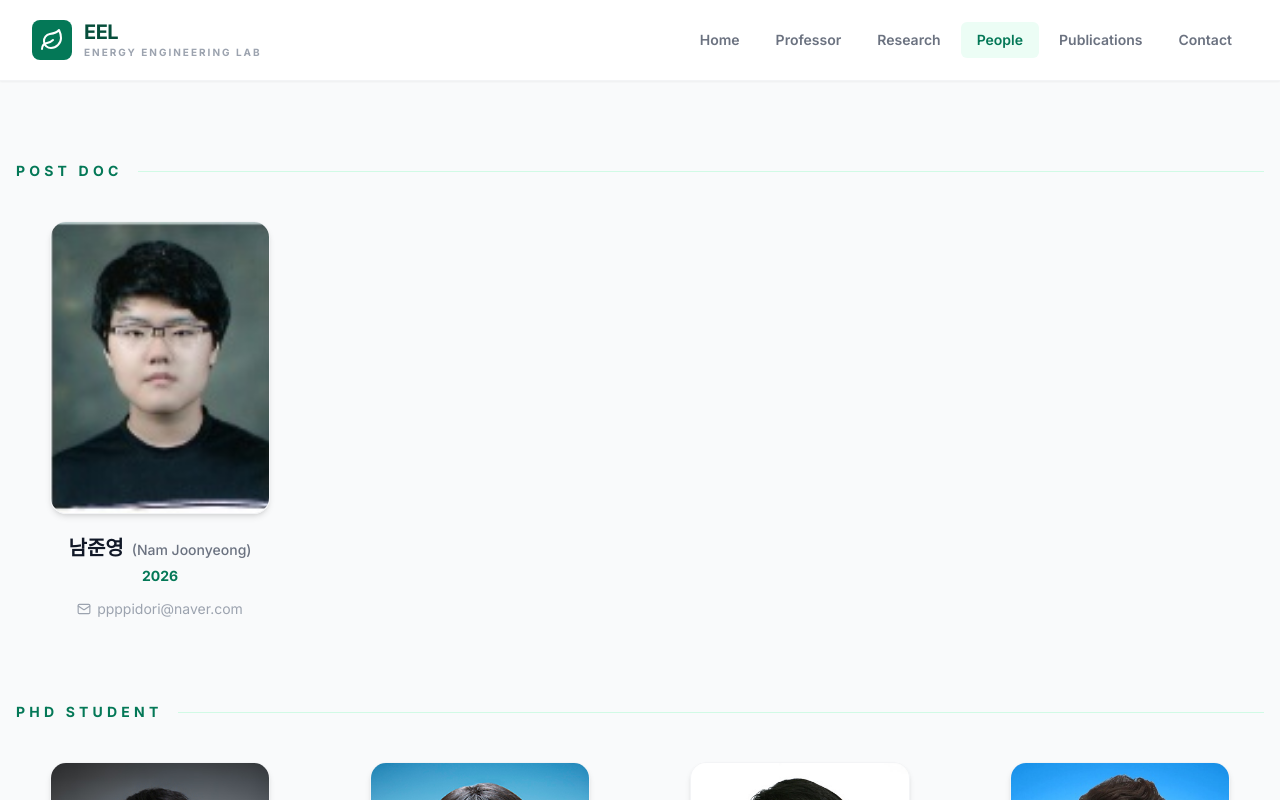
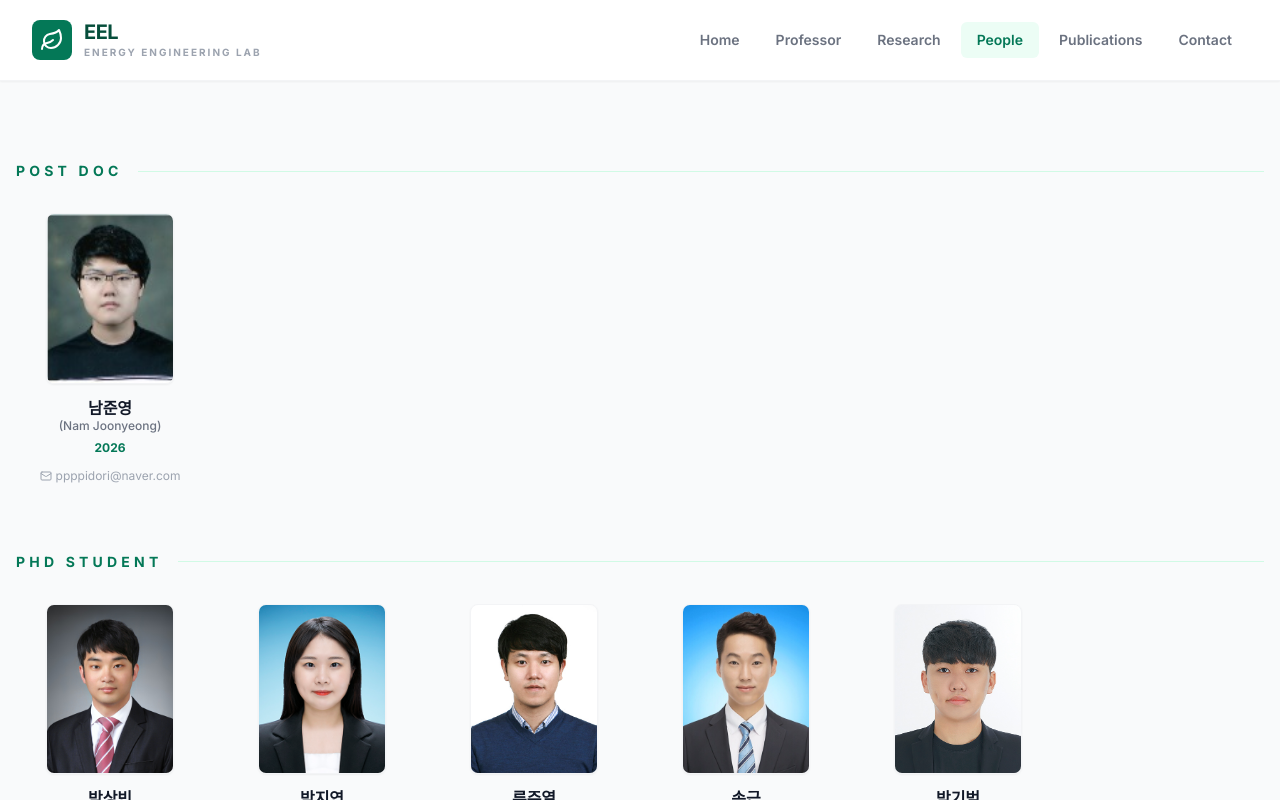
Before and after one commit to EEL23307/eelab_page, a React (Vite) app: page / in a window 1280 px wide. Both pictures are taken after a click on the button "People". Shown: the top 800 px of the page. Built offline with nearby package versions, Linux system fonts and the light colour scheme.

Commit message:
Update People.tsx

```diff
--- a/pages/People.tsx
+++ b/pages/People.tsx
@@ -21,7 +21,7 @@ const People: React.FC = () => {
     'Alumni'
   ];
 
-  // id 숫자 다 뺐습니다! 이제 순서 상관없이 추가/삭제 하세요.
+  // 데이터: 보내주신 남준영 박사님 데이터 포함 완료
   const peopleData: Record<string, Member[]> = {
     'Post Doc': [
       {
@@ -32,7 +32,7 @@ const People: React.FC = () => {
         email: 'ppppidori@naver.com',
         image: 'images/NJY.jpg'
       }
-],
+    ],
 
     'PhD Student': [
       {
@@ -56,7 +56,7 @@ const People: React.FC = () => {
         engName: 'Ryu Juyeol',
         year: '2023',
         affiliation: '현대자동차',
-        email: '', // 이메일 없어도 괜찮습니다 (이름으로 구분함)
+        email: '',
         image: 'images/RJY.jpg'
       },
       {
@@ -85,7 +85,7 @@ const People: React.FC = () => {
   return (
     <div className="max-w-7xl mx-auto px-4 py-20">
 
-      <div className="space-y-20">
+      <div className="space-y-16">
         {categories.map((category) => {
           const members = peopleData[category] || [];
 
@@ -93,18 +93,25 @@ const People: React.FC = () => {
 
           return (
             <section key={category}>
-              <h2 className="text-sm font-black text-emerald-700 uppercase tracking-[0.3em] mb-10 flex items-center">
+              {/* 카테고리 제목 */}
+              <h2 className="text-sm font-black text-emerald-700 uppercase tracking-[0.3em] mb-8 flex items-center">
                 {category}
                 <div className="ml-4 flex-grow h-px bg-emerald-100"></div>
               </h2>
 
-              <div className="grid grid-cols-1 sm:grid-cols-2 lg:grid-cols-4 gap-x-8 gap-y-12">
-                {members.map((person, index) => (
-                  // 수정 포인트: key를 id 대신 '이메일' 또는 '영문이름'으로 사용합니다.
-                  // 이메일이 있으면 이메일을 쓰고, 없으면 영문이름을 씁니다.
+              {/* [수정 포인트 1] 그리드 변경
+                 기존: lg:grid-cols-4 (한 줄에 4명)
+                 변경: lg:grid-cols-6 (한 줄에 6명) -> 사진이 작아졌으므로 더 많이 배치
+              */}
+              <div className="grid grid-cols-2 sm:grid-cols-3 md:grid-cols-4 lg:grid-cols-6 gap-x-6 gap-y-10">
+                {members.map((person) => (
                   <div key={person.email || person.engName} className="group flex flex-col items-center text-center">
 
-                    <div className="relative mb-5 w-full max-w-[220px] aspect-[3/4] overflow-hidden rounded-2xl shadow-md border border-gray-100">
+                    {/* [수정 포인트 2] 사진 크기 축소
+                       기존: max-w-[220px]
+                       변경: w-32 (128px) -> 약 1/4 면적 느낌으로 축소
+                    */}
+                    <div className="relative mb-3 w-32 aspect-[3/4] overflow-hidden rounded-lg shadow-sm border border-gray-100">
                       <div className="absolute inset-0 bg-emerald-900/0 group-hover:bg-emerald-900/10 transition-colors duration-300"></div>
                       <img
                         src={person.image}
@@ -113,24 +120,28 @@ const People: React.FC = () => {
                       />
                     </div>
 
-                    <div className="space-y-1">
-                      <div className="flex items-baseline justify-center gap-2">
-                        <h3 className="text-xl font-bold text-gray-900">{person.name}</h3>
-                        <span className="text-sm text-gray-500 font-medium">({person.engName})</span>
+                    {/* [수정 포인트 3] 글자 크기(Text Size) 전체적 축소
+                       이름: text-xl -> text-base (보통 크기)
+                       영문이름/기타: text-sm -> text-xs (작은 크기)
+                    */}
+                    <div className="space-y-0.5">
+                      <div className="flex flex-col items-center">
+                        <h3 className="text-base font-bold text-gray-900">{person.name}</h3>
+                        <span className="text-xs text-gray-500 font-medium -mt-0.5 mb-1">({person.engName})</span>
                       </div>
 
-                      <p className="text-emerald-700 font-bold text-sm">{person.year}</p>
+                      <p className="text-emerald-700 font-bold text-xs">{person.year}</p>
 
                       {person.affiliation && (
-                        <p className="text-gray-600 text-sm leading-snug px-2 break-keep">
+                        <p className="text-gray-600 text-xs leading-snug px-1 break-keep pt-1">
                           {person.affiliation}
                         </p>
                       )}
 
                       {person.email && (
-                        <div className="pt-2">
-                          <a href={`mailto:${person.email}`} className="inline-flex items-center text-gray-400 hover:text-emerald-600 transition-colors text-sm">
-                            <Mail className="h-3.5 w-3.5 mr-1.5" />
+                        <div className="pt-1.5">
+                          <a href={`mailto:${person.email}`} className="inline-flex items-center text-gray-400 hover:text-emerald-600 transition-colors text-xs">
+                            <Mail className="h-3 w-3 mr-1" />
                             {person.email}
                           </a>
                         </div>
```
